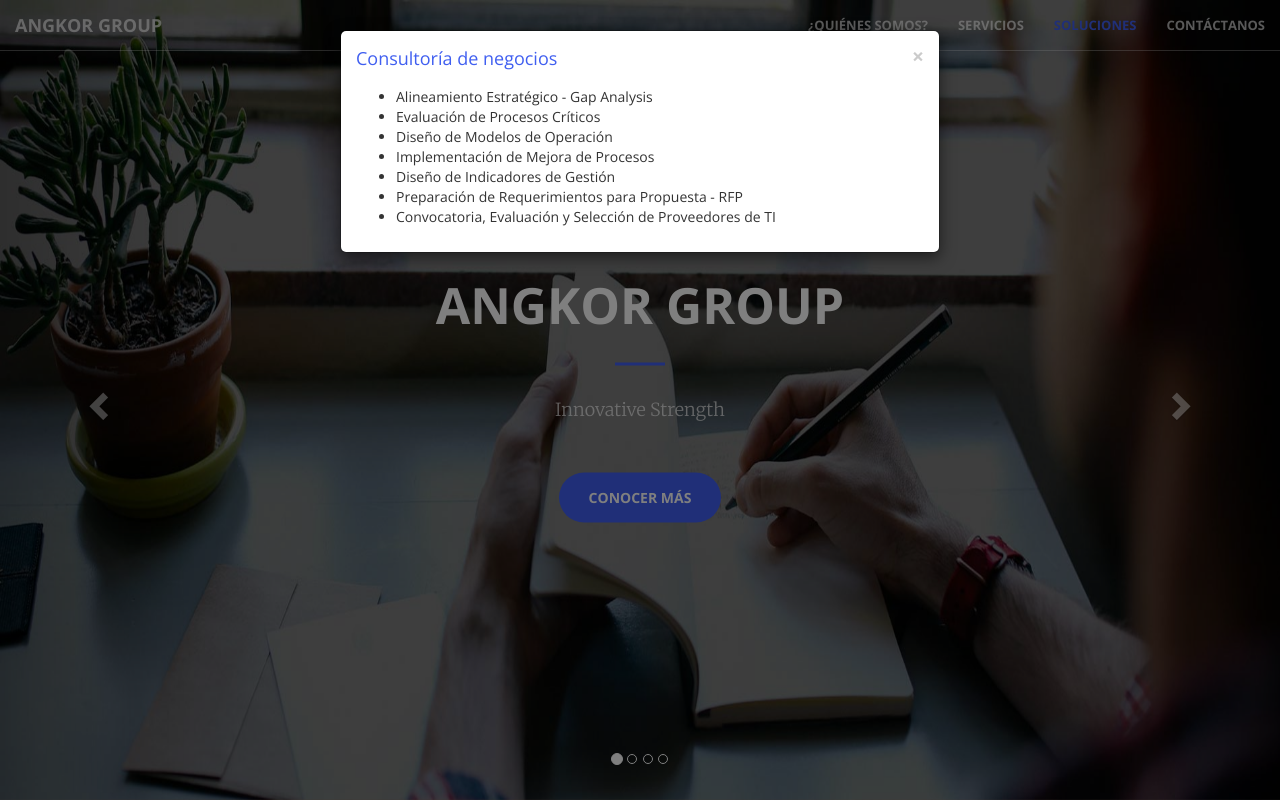
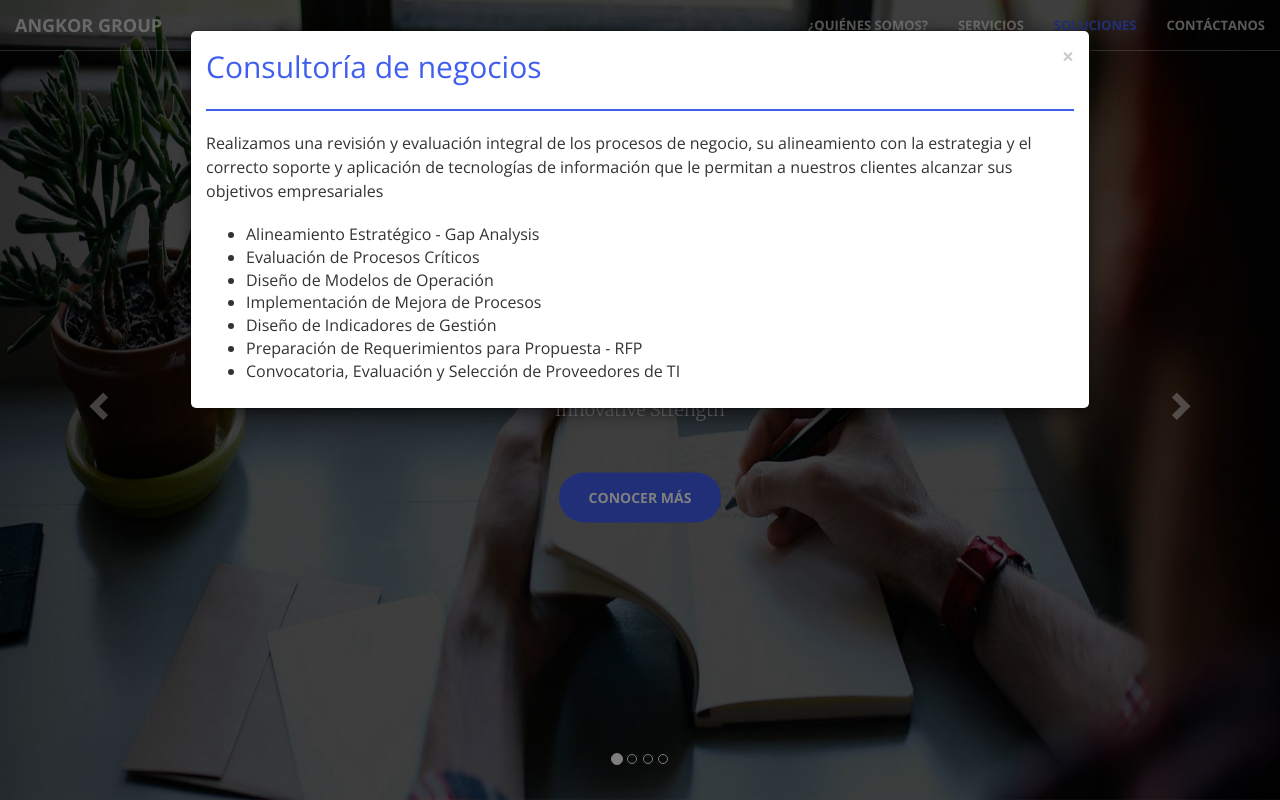
Before and after one commit to ggalvezmontero/angkorweb, a PHP site: page / in a window 1280 px wide, after a click on "Detalles". Run offline with PHP 8.4, Linux system fonts and the light colour scheme; some libraries are stand-ins or nearby versions.

Commit message:
services update

```diff
--- a/index.html
+++ b/index.html
@@ -190,6 +190,7 @@
         <div class="service-box">
           <i class="fa fa-4x fa-cloud text-primary sr-icons"></i>
           <h3>Servicios en la nube y externalizacion de procesos</h3>
+          <a class="modal-font" data-toggle="modal" data-target="#service8">Detalles</a>
         </div>
       </div>
     </div>
@@ -488,13 +489,15 @@
 
   <!-- Modal service 1 -->
   <div class="modal fade" id="service1" tabindex="-1" role="dialog" aria-labelledby="service1label" aria-hidden="true">
-    <div class="modal-dialog" role="document">
+    <div class="modal-dialog modal-lg" role="document">
       <div class="modal-content">
         <div class="modal-body modal-font">
           <button type="button" class="close" data-dismiss="modal" aria-label="Close">&times;
           </button>
-          <h4 class="modal-title text-primary modal-header-margin" id="service1label">Consultoría de negocios</h4>
-          <ul>
+          <h2 class="modal-title text-primary modal-header-margin" id="service1label">Consultoría de negocios</h2>
+          <hr class="hr-lg">
+          <p class="font-16">Realizamos una revisión y evaluación integral de los procesos de negocio, su alineamiento con la estrategia y el correcto soporte y aplicación de tecnologías de información que le permitan a nuestros clientes alcanzar sus objetivos empresariales</p>
+          <ul class="font-16">
             <li>Alineamiento Estratégico - Gap Analysis</li>
             <li>Evaluación de Procesos Críticos</li>
             <li>Diseño de Modelos de Operación</li>
@@ -510,13 +513,15 @@
 
   <!-- Modal service 2 -->
   <div class="modal fade" id="service2" tabindex="-1" role="dialog" aria-labelledby="service2label" aria-hidden="true">
-    <div class="modal-dialog" role="document">
+    <div class="modal-dialog modal-lg" role="document">
       <div class="modal-content">
         <div class="modal-body modal-font">
           <button type="button" class="close" data-dismiss="modal" aria-label="Close">&times;
           </button>
-          <h4 class="modal-title text-primary modal-header-margin" id="service2label">Consultoría sector público</h4>
-          <ul>
+          <h2 class="modal-title text-primary modal-header-margin" id="service2label">Consultoría sector público</h2>
+          <hr class="hr-lg">
+          <p class="font-16">Apoyamos a las empresas y organizaciones del sector público en evaluar la viabilidad de sus proyectos de inversión y/o adquisición de soluciones y servicios de tecnologías de información y comunicaciones con el objetivo de optimizar sus procesos y mejorar sus servicio al ciudadano.</p>
+          <ul class="font-16">
             <li>Elaboración de Casos de Negocio</li>
             <li>Preparación de Términos de Referencia</li>
             <li>Valoración de Proyectos</li>
@@ -533,13 +538,15 @@
 
   <!-- Modal service 3 -->
   <div class="modal fade" id="service3" tabindex="-1" role="dialog" aria-labelledby="service3label" aria-hidden="true">
-    <div class="modal-dialog" role="document">
+    <div class="modal-dialog modal-lg" role="document">
       <div class="modal-content">
         <div class="modal-body modal-font">
           <button type="button" class="close" data-dismiss="modal" aria-label="Close">&times;
           </button>
-          <h4 class="modal-title text-primary modal-header-margin" id="service3label">Consultoría de TI</h4>
-          <ul>
+          <h2 class="modal-title text-primary modal-header-margin" id="service3label">Consultoría de TI</h2>
+          <hr class="hr-lg">
+          <p class="font-16">Proveemos y/o construimos soluciones especializadas de negocio para atender necesidades específicas de nuestros clientes a través de nuestros centros de competencia (Oracle, Microsoft, JAVA, PHP) en tecnologías en la nube, servicios web, aplicaciones móviles, ERP, ECM, BPM, CRM y Business Intelligence.</p>
+          <ul class="font-16">
             <li>Alineamiento de Tecnologías de Información al Negocio</li>
             <li>Convocatoria, Evaluación y Selección de Proveedores de TI</li>
             <li>Desarrollo de Web Services e Integración de Aplicaciones</li>
@@ -558,13 +565,15 @@
 
   <!-- Modal service 4 -->
   <div class="modal fade" id="service4" tabindex="-1" role="dialog" aria-labelledby="service4label" aria-hidden="true">
-    <div class="modal-dialog" role="document">
+    <div class="modal-dialog modal-lg" role="document">
       <div class="modal-content">
         <div class="modal-body modal-font">
           <button type="button" class="close" data-dismiss="modal" aria-label="Close">&times;
           </button>
-          <h4 class="modal-title text-primary modal-header-margin" id="service4label">Consultoría en RRHH</h4>
-          <ul>
+          <h2 class="modal-title text-primary modal-header-margin" id="service4label">Consultoría en RRHH</h2>
+          <hr class="hr-lg">
+          <p class="font-16">Ofrecemos servicios integrales en la gestión del capital humano desde la implementación de las soluciones de: Administración de Personal y Remuneraciones (O7 HSolution Core), Control de Asistencias (O7CAS), Marcaciones Móviles (O7FastMark), Gestión del Capital Humano (O7 HSolution Soft), Gestión de Riesgos Laborales (Izaro APS), Gestión del Desarrollo y Aprendizaje (Oracle Taleo Learn Cloud)</p>
+          <ul class="font-16">
             <li>Diseño de Modelos de Evaluación de Competencias</li>
             <li>Implementación de Sistemas de Gestión de Recursos Humanos</li>
             <li>Implementación de Sistemas de Gestión de e-Learning</li>
@@ -578,13 +587,15 @@
 
   <!-- Modal service 5 -->
   <div class="modal fade" id="service5" tabindex="-1" role="dialog" aria-labelledby="service5label" aria-hidden="true">
-    <div class="modal-dialog" role="document">
+    <div class="modal-dialog modal-lg" role="document">
       <div class="modal-content">
         <div class="modal-body modal-font">
           <button type="button" class="close" data-dismiss="modal" aria-label="Close">&times;
           </button>
-          <h4 class="modal-title text-primary modal-header-margin" id="service5label">Gestión de proyectos</h4>
-          <ul>
+          <h2 class="modal-title text-primary modal-header-margin" id="service5label">Gestión de proyectos</h2>
+          <hr class="hr-lg">
+          <p class="font-16">Acompañamos a nuestros clientes en la Dirección, Gerencia y/o Supervisión de proyectos de desarrollo, implementación, integración, actualización y/o migración de soluciones o plataformas de tecnologías de información y comunicaciones. Nuestra experiencia en múltiples procesos existosos nos permite identificar y gestionar aspectos críticos de un proyecto y atender proactivamente las expectativas del cliente</p>
+          <ul class="font-16">
             <li>Dirección de Proyectos de TI</li>
             <li>Aseguramiento de Calidad de Proyectos de TI</li>
             <li>Gestión del Cambio</li>
@@ -598,13 +609,15 @@
 
   <!-- Modal service 6 -->
   <div class="modal fade" id="service6" tabindex="-1" role="dialog" aria-labelledby="service6label" aria-hidden="true">
-    <div class="modal-dialog" role="document">
+    <div class="modal-dialog modal-lg" role="document">
       <div class="modal-content">
         <div class="modal-body modal-font">
           <button type="button" class="close" data-dismiss="modal" aria-label="Close">&times;
           </button>
-          <h4 class="modal-title text-primary modal-header-margin" id="service6label">Outsorcing de TI</h4>
-          <ul>
+          <h2 class="modal-title text-primary modal-header-margin" id="service6label">Outsorcing de TI</h2>
+          <hr class="hr-lg">
+          <p class="font-16">Asistimos a las Gerencias de Tecnologías de Información de nuestros clientes a focalizarse en los objetivos estratégicos de sus negocios y tomamos control del mantenimiento de sus aplicaciones y servicios de base de datos Oracle como instalación, migración y afinamiento.</p>
+          <ul class="font-16">
             <li>Mantenimiento de Aplicaciones</li>
             <li>Soporte y Asistencia Técnica</li>
             <li>Administración de Base de Datos</li>
@@ -616,18 +629,35 @@
 
   <!-- Modal service 7 -->
   <div class="modal fade" id="service7" tabindex="-1" role="dialog" aria-labelledby="service7label" aria-hidden="true">
-    <div class="modal-dialog" role="document">
+    <div class="modal-dialog modal-lg" role="document">
       <div class="modal-content">
         <div class="modal-body modal-font">
           <button type="button" class="close" data-dismiss="modal" aria-label="Close">&times;
           </button>
-          <h4 class="modal-title text-primary modal-header-margin" id="service7label">Software factory</h4>
-          <ul>
+          <h2 class="modal-title text-primary modal-header-margin" id="service7label">Software factory</h2>
+          <hr class="hr-lg">
+          <p class="font-16">Ponemos a disposición de nuestros clientes nuestros centros de competencia en tecnología Oracle (Gold Partner), Microsoft, JAVA y aplicaciones móviles para construir soluciones con un alto nivel de confiabilidad, escalabilidad, haciendo uso de metodologías y estándares de industria de software con tiempos ágiles de desarrollo y soporte</p>
+          <ul class="font-16">
             <li>Oracle (Forms, Reports, PL/SQL, Jdeveloper)</li>
             <li>Microsoft( Visual Studio .NET, C#, VBasic, ASP Net, VBNet)</li>
             <li>Java, PHP, HTML, HTML5, CSS,CSS3, Javascript, jQuery</li>
             <li>Aplicaciones móviles (Android, iOS)</li>
           </ul>
+        </div>
+      </div>
+    </div>
+  </div>
+
+  <!-- Modal service 8 -->
+  <div class="modal fade" id="service8" tabindex="-1" role="dialog" aria-labelledby="service7label" aria-hidden="true">
+    <div class="modal-dialog modal-lg" role="document">
+      <div class="modal-content">
+        <div class="modal-body modal-font">
+          <button type="button" class="close" data-dismiss="modal" aria-label="Close">&times;
+          </button>
+          <h2 class="modal-title text-primary modal-header-margin" id="service7label">Servicios en la nube y externalizacion de procesos</h2>
+          <hr class="hr-lg">
+          <p class="font-16">Atendemos a nuestros clientes con la implementaciones de nuestras soluciones On Premise y en la nube, extendiendo además del software como servicio (SaaS) hacia el proceso de negocio como servicio (BPaaS). Ofrecemos servicios de Facturación, Facturación Electrónica, Libros Electrónicos, Nóminas, Contabilidad, Control de Inventarios, Gestión de Cobranzas, Evaluación de Competencias, Control de Asistencias, Elearning y Reclutamiento.</p>
         </div>
       </div>
     </div>
--- a/public_html/css/custom.css
+++ b/public_html/css/custom.css
@@ -273,3 +273,12 @@
 .no-margin-bottom {
   margin-bottom: 0px !important;
 }
+
+.font-16 {
+  font-size: 16px;
+}
+
+.hr-lg {
+  border-width: 2px;
+  max-width: none;
+}
```
